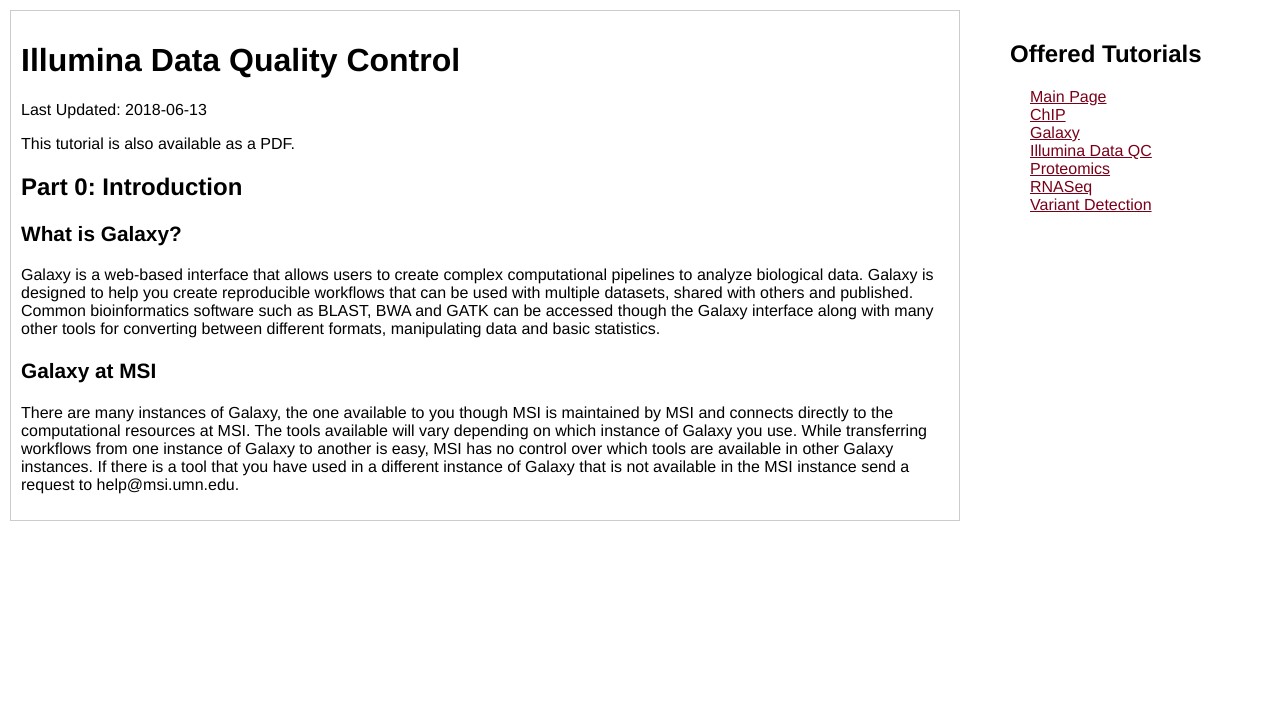
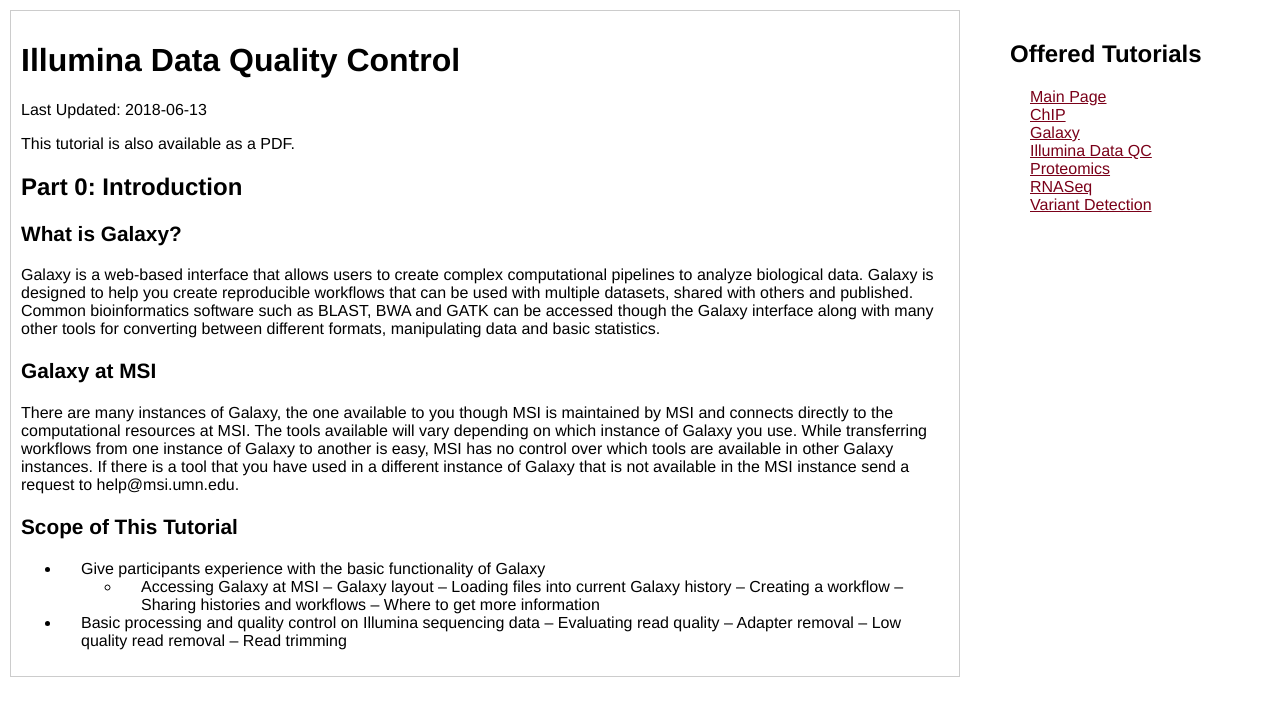
Before and after one commit to msi-ris/Tutorials, a Jekyll site: the page built from illumina_qc.md, in a window 1280 px wide. Shown: the top 716 px of the page. Built offline with Jekyll 4.4.1, drawn with Linux system fonts in a browser that asks for light colours.

Commit message:
Add some more to illumina

```diff
--- a/illumina_qc.md
+++ b/illumina_qc.md
@@ -29,3 +29,17 @@ While transferring workflows from one instance of Galaxy to another is easy, MSI
 has no control over which tools are available in other Galaxy instances. If
 there is a tool that you have used in a different instance of Galaxy that is not
 available in the MSI instance send a request to help@msi.umn.edu.
+
+### Scope of This Tutorial
+- Give participants experience with the basic functionality of Galaxy
+    - Accessing Galaxy at MSI
+    – Galaxy layout
+    – Loading files into current Galaxy history
+    – Creating a workflow
+    – Sharing histories and workflows
+    – Where to get more information
+- Basic processing and quality control on Illumina sequencing data
+    – Evaluating read quality
+    – Adapter removal
+    – Low quality read removal
+    – Read trimming
```
